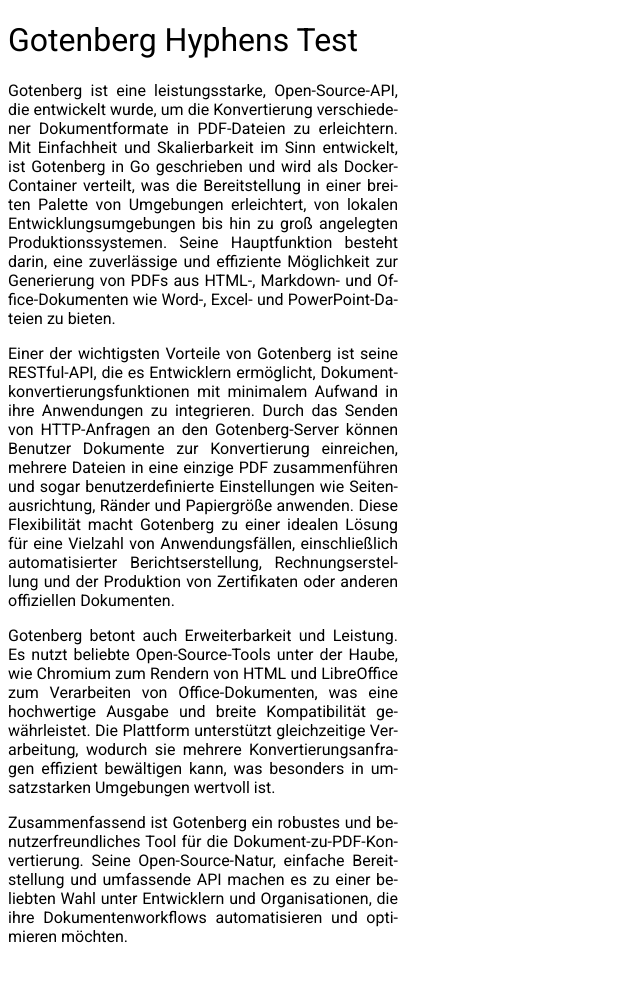
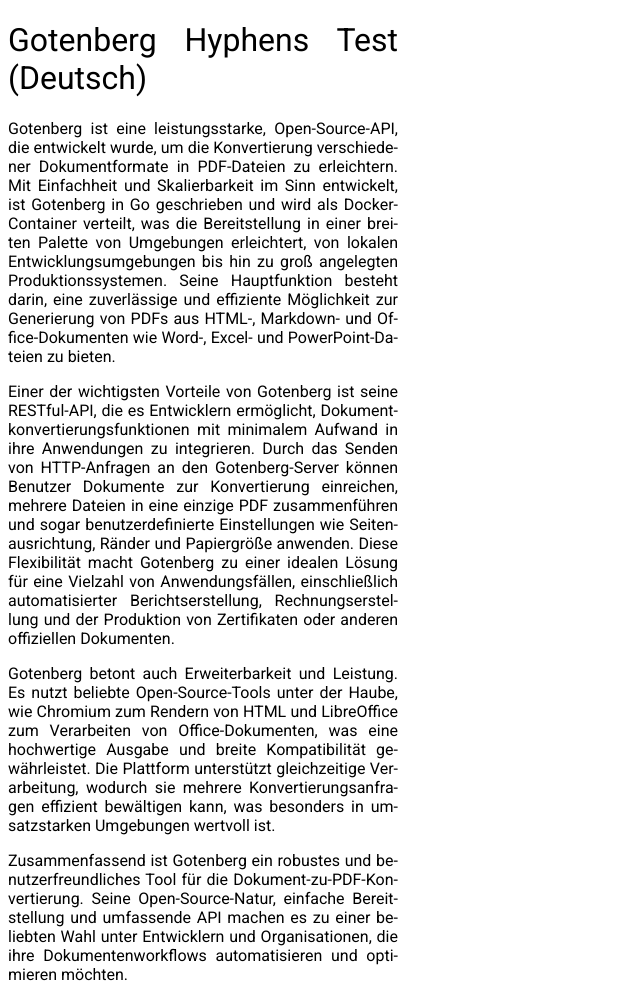
Before and after one commit to baumrock/gotenberg-hyphens, a plain HTML site: page german.html in a window 1280 px wide. Shown: the whole page, without its empty margins (0-640 px from the left). Before the commit the page ends 962 px from the top, so only its background shows below. Drawn offline with Linux system fonts and the light colour scheme.

Commit message:
add german note

```diff
--- a/german.html
+++ b/german.html
@@ -44,7 +44,7 @@
     </style>
   </head>
   <body>
-    <h1>Gotenberg Hyphens Test</h1>
+    <h1>Gotenberg Hyphens Test (Deutsch)</h1>
     <p>
       Gotenberg ist eine leistungsstarke, Open-Source-API, die entwickelt wurde,
       um die Konvertierung verschiedener Dokumentformate in PDF-Dateien zu
```
